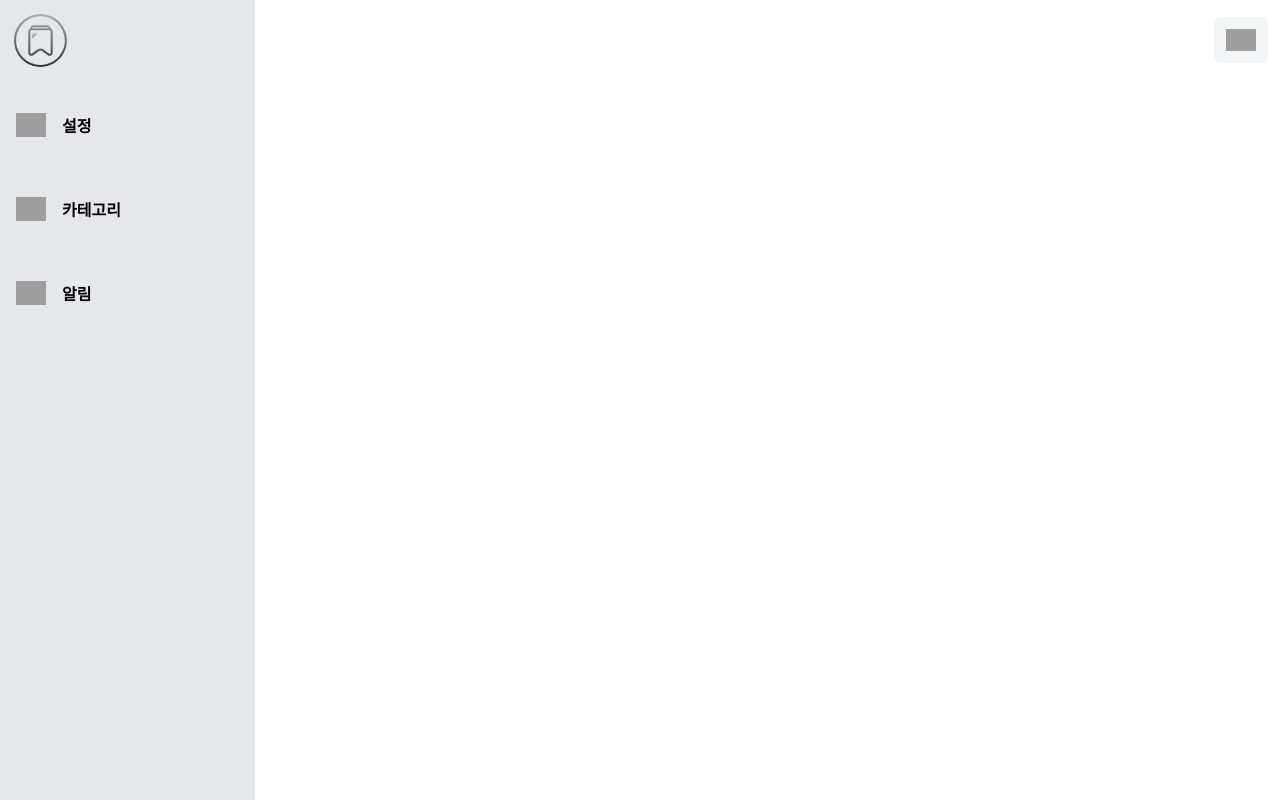
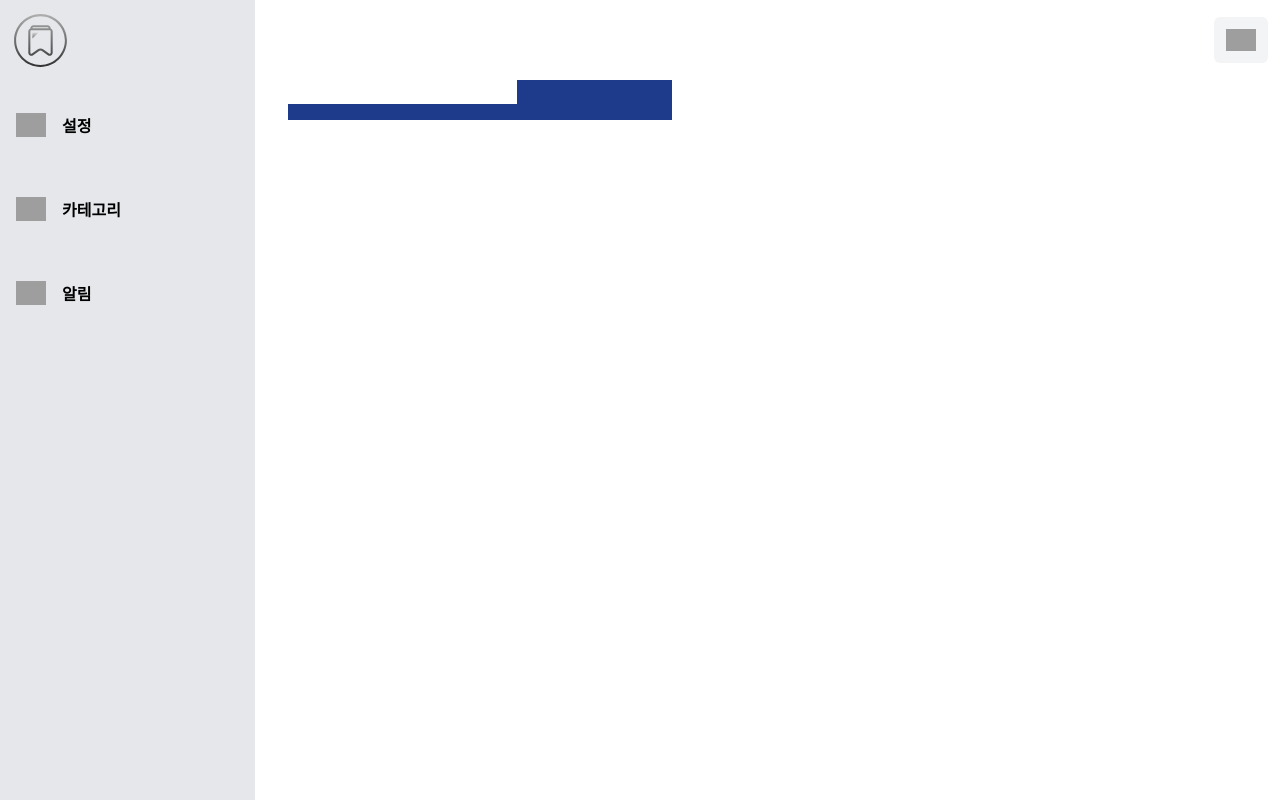
Before and after one commit to chyeon97/book-mark, a Next.js app: page / in a window 1280 px wide. Built offline with nearby package versions, Linux system fonts and the light colour scheme; grey boxes are pictures that could not be loaded.

Commit message:
style: 박스 컴포넌트

```diff
--- /dev/null
+++ b/app/_components/Box.tsx
@@ -0,0 +1,9 @@
+const Box = ({children}) => {
+    return (
+        <div className="absolute top-20 left-72 w-[calc(100vw-20rem)] h-[calc(100vh-10rem)]">
+            {children}
+        </div>
+    )
+}
+
+export default Box;
--- /dev/null
+++ b/app/_components/SearchInput.tsx
@@ -0,0 +1,10 @@
+
+const SearchInput = () => {
+    return (
+        <div className="w-96 h-10 bg-blue-900">
+            <input className=""></input>
+        </div>
+    )
+}
+
+export default SearchInput;
--- a/app/_components/index.ts
+++ b/app/_components/index.ts
@@ -3,11 +3,15 @@ import Navigation from "./Navigation";
 import IconItem from "./IconItem";
 import Button from "./Button";
 import MobileNavigation from "./MobileNavigation";
+import SearchInput from './SearchInput';
+import Box from './Box'
 
 export {
     Navigation,
     Header,
     IconItem,
     Button,
-    MobileNavigation
+    MobileNavigation,
+    SearchInput,
+    Box
 }
--- a/app/layout.tsx
+++ b/app/layout.tsx
@@ -19,7 +19,7 @@ export default function RootLayout({
 }>) {
   return (
     <html className="" lang="ko">
-      <body className={`w-screen h-screen ${inter.className} bg-white dark:bg-gray-950`}>
+      <body className={`w-screen h-screen ${inter.className} bg-white dark:bg-gray-950 relative`}>
         {children}
       </body>
     </html>
--- a/app/page.tsx
+++ b/app/page.tsx
@@ -1,18 +1,21 @@
-import { Header, Navigation, MobileNavigation } from "./_components";
+import {Header, Navigation, MobileNavigation} from "./_components";
+import {Box, SearchInput} from "@/app/_components";
 
 
 const MyBookMark = () => {
 
   return (
-    <div>
+    <>
       <div className="flex">
         <MobileNavigation/>
         <Navigation/>
         <Header/>
       </div>
+      <Box>
+        <SearchInput/>
+      </Box>
 
-
-    </div>
+    </>
 
   )
 }
```
